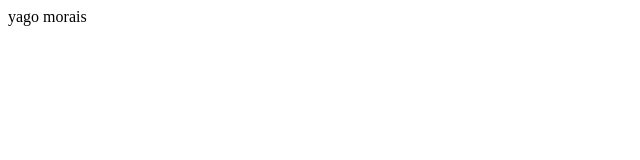
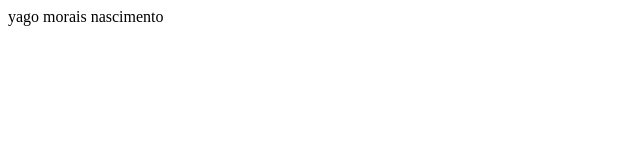
Before and after one commit to joao-nilson/ufjf-dcc202-2025-3-a-atv03-yago-nascimento, a plain HTML site: page index.html in a window 1280 px wide. Shown: the full height of the page, 0-640 px from the left. Drawn offline with Linux system fonts and the light colour scheme.

Commit message:
fiz pq o professor mandou

```diff
--- a/index.html
+++ b/index.html
@@ -6,6 +6,6 @@
     <title>Document</title>
 </head>
 <body>
-    yago morais
+    yago morais nascimento
 </body>
 </html>
```
